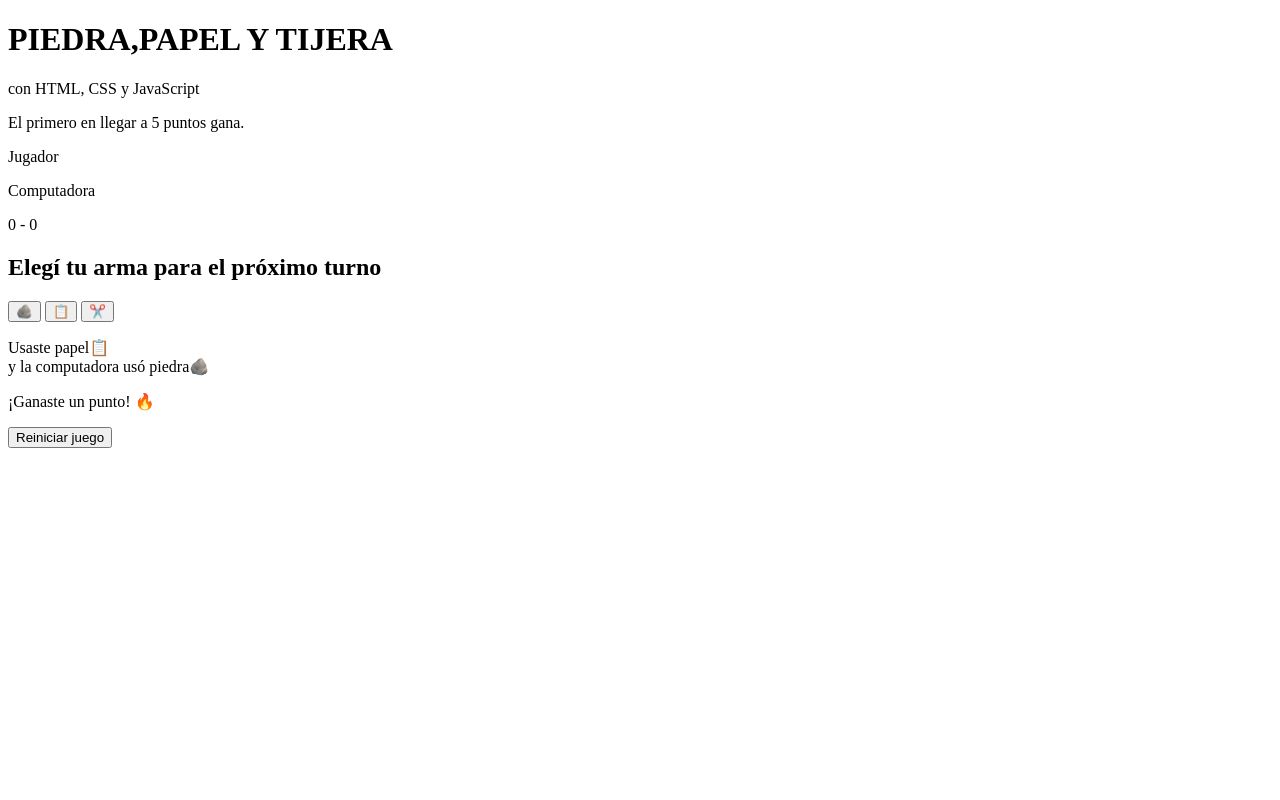
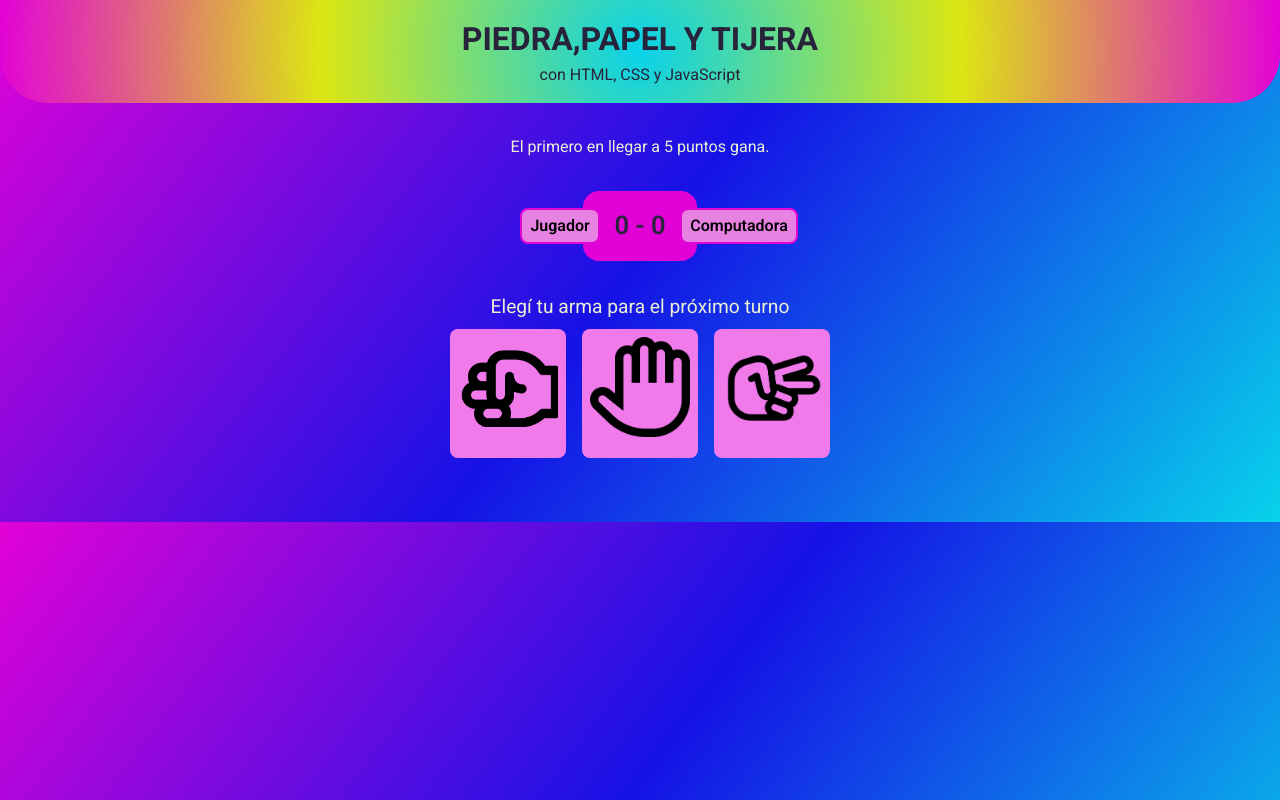
Before and after one commit to AlexUnju/Codo-a-Codo-Front-End-2024, a plain HTML site: page templates/piedraPapelTijera.html in a window 1280 px wide. Drawn offline with Linux system fonts and the light colour scheme.

Commit message:
subiendo cambios

```diff
--- a/static/css/piedraPapelTijera.css
+++ b/static/css/piedraPapelTijera.css
@@ -15,7 +15,8 @@
 }
 
 body {
-    background-color: var(--clr-purple);
+    background: rgb(8,210,235);
+background: linear-gradient(307deg, rgba(8,210,235,1) 0%, rgb(21, 18, 230) 50%, rgba(226,2,215,1) 100%);
     color: var(--clr-beige);
 }
 
@@ -25,7 +26,8 @@ header {
     align-items: center;
     justify-content: center;
     padding: 1rem;
-    background-color: var(--clr-beige);
+    background: rgb(8,210,235);
+background: radial-gradient(circle, rgba(8,210,235,1) 0%, rgba(220,230,18,1) 50%, rgba(226,2,215,1) 100%);
     color: var(--clr-purple);
     border-bottom-left-radius: 3rem;
     border-bottom-right-radius: 3rem;
@@ -45,7 +47,7 @@ main {
 }
 
 .marcador {
-    background-color: var(--clr-gold);
+    background-color:rgba(226,2,215,1);
     padding: 1rem 2rem;
     border-radius: 1rem;
     position: relative;
@@ -58,12 +60,12 @@ main {
 
 .marcador .nombre {
     position: absolute;
-    color: var(--clr-beige);
-    background-color: var(--clr-purple);
+    color: black;
+    background-color: rgb(231, 129, 226);
     line-height: 1;
     padding: .5rem;
     border-radius: .5rem;
-    border: 2px solid var(--clr-gold);
+    border: 2px solid rgba(226,2,215,1);
 
 }
 
@@ -97,7 +99,7 @@ main {
 
 .arma {
     font-size: 2rem;
-    background-color: var(--clr-beige);
+    background-color: rgb(240, 122, 234);
     border: 0;
     padding: .5rem;
     border-radius: .5rem;
@@ -132,3 +134,7 @@ main {
 .disabled {
     display: none;
 }
+
+img {
+    width: 100px;
+}
--- a/static/js/piedraPapelTIjera.js
+++ b/static/js/piedraPapelTIjera.js
@@ -26,11 +26,11 @@ function iniciarTurno(e) {
     // tijera => 2
 
     if (eleccionPC === 0) {
-        eleccionPC = "piedra🪨";
+        eleccionPC = "piedra";
     } else if (eleccionPC === 1) {
-        eleccionPC = "papel📋"
+        eleccionPC = "papel"
     } else if (eleccionPC === 2) {
-        eleccionPC = "tijera✂️"
+        eleccionPC = "tijera"
     }
 
     // piedra vence a tijera
@@ -39,15 +39,15 @@ function iniciarTurno(e) {
     // si son iguales es empate
 
     if (
-        (eleccionUsuario === "piedra🪨" && eleccionPC === "tijera✂️") ||
-        (eleccionUsuario === "tijera✂️" && eleccionPC === "papel📋") ||
-        (eleccionUsuario === "papel📋" && eleccionPC === "piedra🪨")
+        (eleccionUsuario === "piedra" && eleccionPC === "tijera") ||
+        (eleccionUsuario === "tijera" && eleccionPC === "papel") ||
+        (eleccionUsuario === "papel" && eleccionPC === "piedra")
     ) {
         ganaUsuario();
     } else if (
-        (eleccionPC === "piedra🪨" && eleccionUsuario === "tijera✂️") ||
-        (eleccionPC === "tijera✂️" && eleccionUsuario === "papel📋") ||
-        (eleccionPC === "papel📋" && eleccionUsuario === "piedra🪨")
+        (eleccionPC === "piedra" && eleccionUsuario === "tijera") ||
+        (eleccionPC === "tijera" && eleccionUsuario === "papel") ||
+        (eleccionPC === "papel" && eleccionUsuario === "piedra")
     ) {
         ganaPC();
     } else {
--- a/templates/piedraPapelTijera.html
+++ b/templates/piedraPapelTijera.html
@@ -5,7 +5,7 @@
     <meta http-equiv="X-UA-Compatible" content="IE=edge">
     <meta name="viewport" content="width=device-width, initial-scale=1.0">
     <title>Piedra, papel o tijera</title>
-    <link rel="stylesheet" href="piedra,papelotijera.css">
+    <link rel="stylesheet" href="/static/css/piedraPapelTijera.css">
 </head>
 <body>
 
@@ -29,9 +29,9 @@
         <div class="elegi-tu-arma" id="elegi-tu-arma">
             <h2>Elegí tu arma para el próximo turno</h2>
             <div class="armas">
-                <button class="arma" id="piedra🪨">🪨</button>
-                <button class="arma" id="papel📋">📋</button>
-                <button class="arma" id="tijera✂️">✂️</button>
+                <button class="arma" id="piedra"><img src="/static/img/piedra2.png" alt=""></button>
+                <button class="arma" id="papel"><img src="/static/img/papel.png" alt=""></button>
+                <button class="arma" id="tijera"><img src="/static/img/tijeras.png" alt=""></button>
             </div>
         </div>
         <div class="mensaje disabled" id="mensaje">
@@ -44,6 +44,6 @@
         <button class="btn disabled" id="reiniciar">Reiniciar juego</button>
     </main>
 
-    <script src="js.js"></script>
+    <script src="/static/js/piedraPapelTijera.js"></script>
 </body>
 </html>
```
